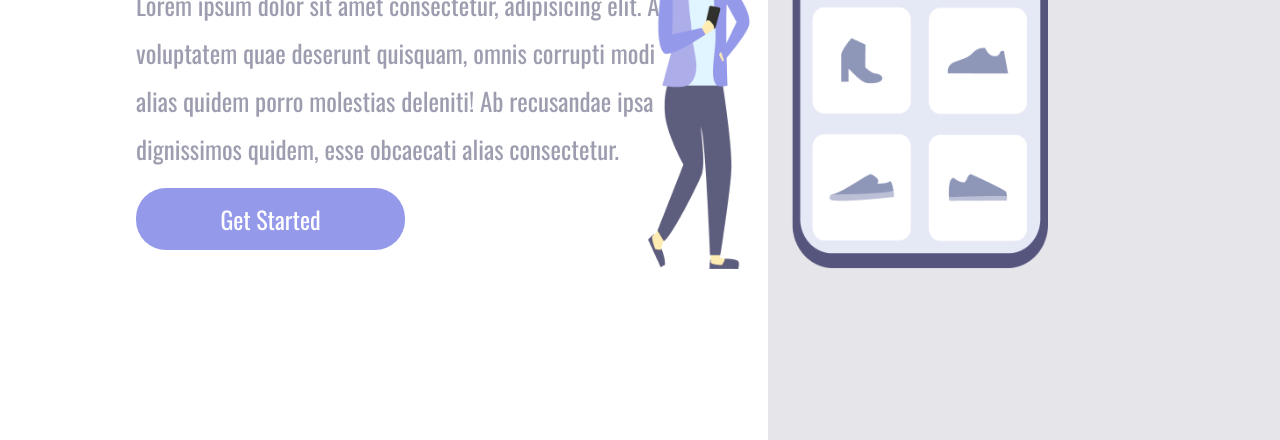
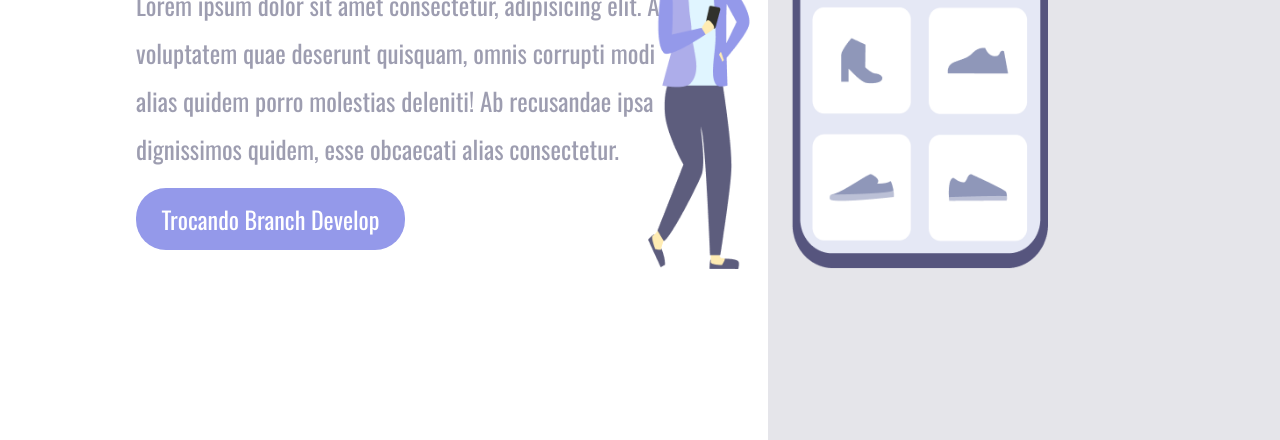
Before and after one commit to Rafaelmorales1982/Projeto-Dev-Club, a plain HTML site: page index.html in a window 1280 px wide. Shown: the part 360-800 px from the top of the page. Drawn offline with nearby package versions, Linux system fonts and the light colour scheme.

```diff
--- a/index.html
+++ b/index.html
@@ -20,7 +20,7 @@
                 A voluptatem quae deserunt quisquam, omnis corrupti modi alias
                 quidem porro molestias deleniti! Ab recusandae ipsa dignissimos quidem,
                 esse obcaecati alias consectetur.</p>
-            <button>Get Started</button>
+            <button>Trocando Branch Develop</button>
         </section>
 
         <section class="container-right">
```
